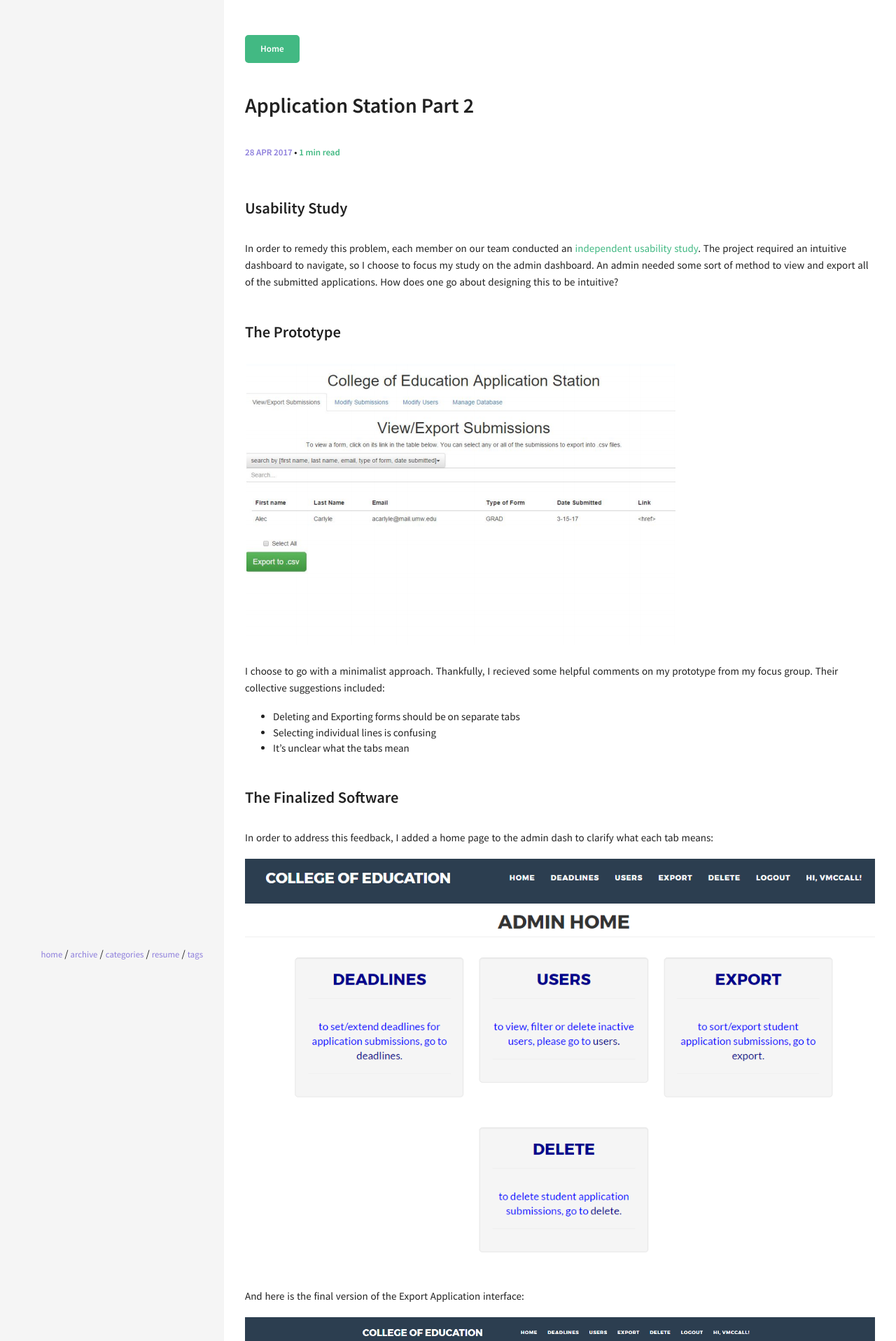
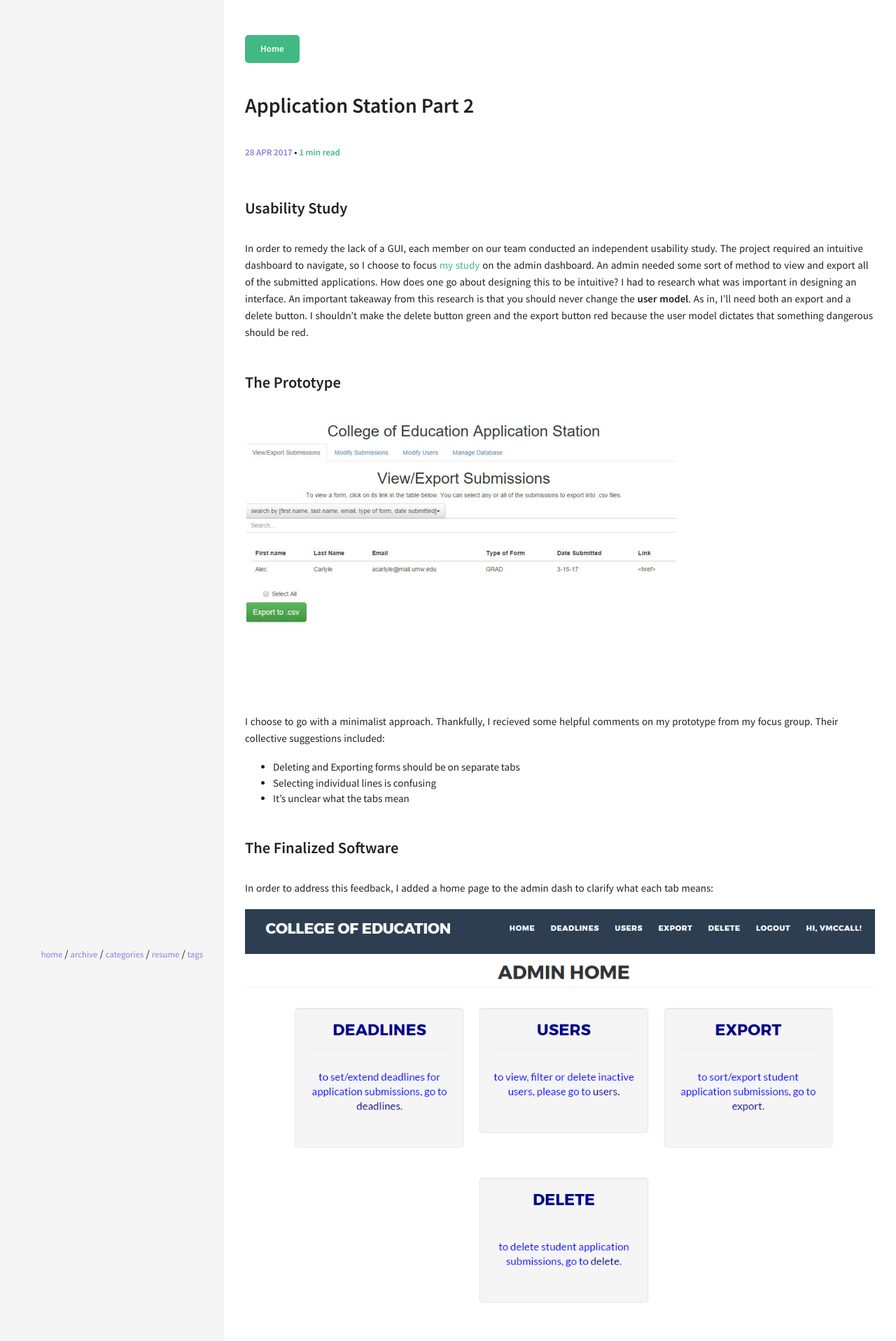
Before and after one commit to acarlyle/acarlyle.github.io, a Jekyll site: the page built from _posts/2017-04-27-application-station-part-2.md, in a window 1280 px wide. Shown: the top 1916 px of the page at 70% size. Built offline with Jekyll 4.4.1, drawn with Linux system fonts in a browser that asks for light colours.

Commit message:
Updated 2017-04-27-application-station-part-2.md

```diff
--- a/_posts/2017-04-27-application-station-part-2.md
+++ b/_posts/2017-04-27-application-station-part-2.md
@@ -11,7 +11,7 @@ excerpt: >-
 ---
 ### Usability Study
 
-In order to remedy this problem, each member on our team conducted an [independent usability study]({{ site.url }}/documents/Usabilitystudy_alec.pdf).  The project required an intuitive dashboard to navigate, so I choose to focus my study on the admin dashboard.  An admin needed some sort of method to view and export all of the submitted applications.  How does one go about designing this to be intuitive?
+In order to remedy the lack of a GUI, each member on our team conducted an independent usability study.  The project required an intuitive dashboard to navigate, so I choose to focus [my study]({{ site.url }}/documents/Usabilitystudy_alec.pdf) on the admin dashboard.  An admin needed some sort of method to view and export all of the submitted applications.  How does one go about designing this to be intuitive?  I had to research what was important in designing an interface.  An important takeaway from this research is that you should never change the **user model**.  As in, I'll need both an export and a delete button.  I shouldn't make the delete button green and the export button red because the user model dictates that something dangerous should be red.
 
 ### The Prototype
 
```
